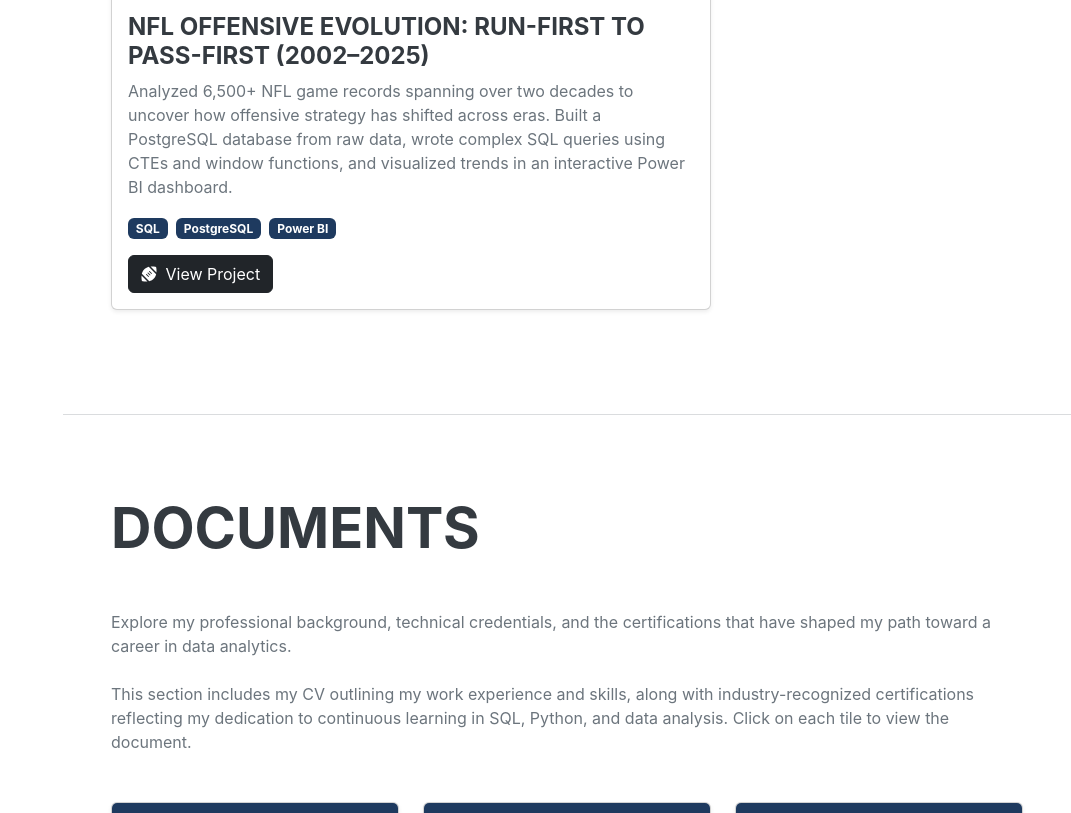
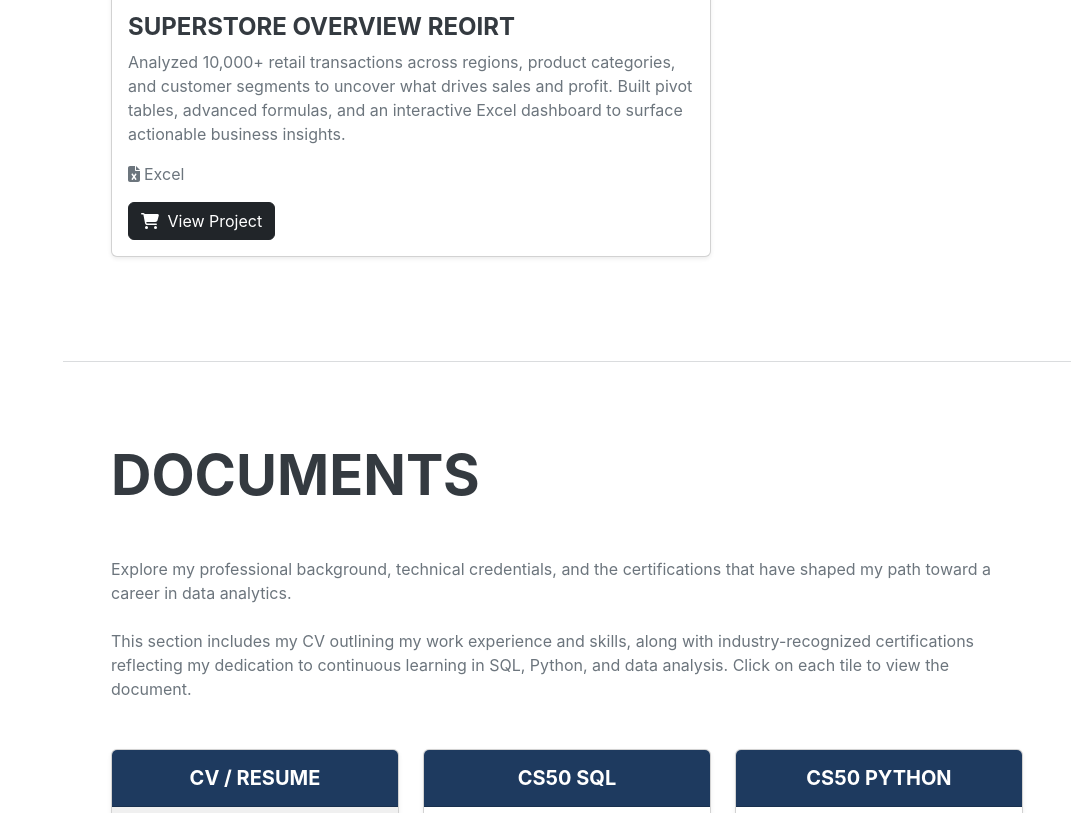
Before and after one commit to Kenneth-somme/kenneth-somme.github.io, a plain HTML site: page index.html in a window 1280 px wide. Shown: the part 2639-3452 px from the top of the page, without its empty margins (209-1280 px from the left). Drawn offline with nearby package versions, Linux system fonts and the light colour scheme; a web font is replaced by a local one.

Commit message:
Update index.html

```diff
--- a/index.html
+++ b/index.html
@@ -98,17 +98,15 @@
                         <!-- Superstore Project Card-->
                         <div class="col-lg-8">
                             <div class="card mb-4 shadow-sm">
-                                <img src="assets/img/SuperstoreHero.jpg" class="card-img-top" alt="NFL Stadium" style="max-height: 250px; object-fit: cover;">
+                                <img src="assets/img/SuperstoreHero.jpg" class="card-img-top" alt="Superstore" style="max-height: 250px; object-fit: cover;">
                                 <div class="card-body">
-                                    <h4 class="card-title">NFL Offensive Evolution: Run-First to Pass-First (2002–2025)</h4>
-                                    <p class="card-text">Analyzed 6,500+ NFL game records spanning over two decades to uncover how offensive strategy has shifted across eras. Built a PostgreSQL database from raw data, wrote complex SQL queries using CTEs and window functions, and visualized trends in an interactive Power BI dashboard.</p>
+                                    <h4 class="card-title">Superstore Overview Reoirt</h4>
+                                    <p class="card-text">Analyzed 10,000+ retail transactions across regions, product categories, and customer segments to uncover what drives sales and profit. Built pivot tables, advanced formulas, and an interactive Excel dashboard to surface actionable business insights.</p>
                                     <div class="mb-3">
-                                        <span class="badge bg-primary me-1">SQL</span>
-                                        <span class="badge bg-primary me-1">PostgreSQL</span>
-                                        <span class="badge bg-primary me-1">Power BI</span>
+                                        <span class="tool-badge"><i class="fas fa-file-excel me-1"></i>Excel</span>
                                     </div>
-                                    <a href="nfl-project.html" class="btn btn-dark">
-                                        <i class="fas fa-football-ball me-1"></i> View Project
+                                    <a href="superstore-project.html" class="btn btn-dark">
+                                        <i class="fas fa-shopping-cart me-1"></i> View Project
                                     </a>
                                 </div>
                             </div>
```
